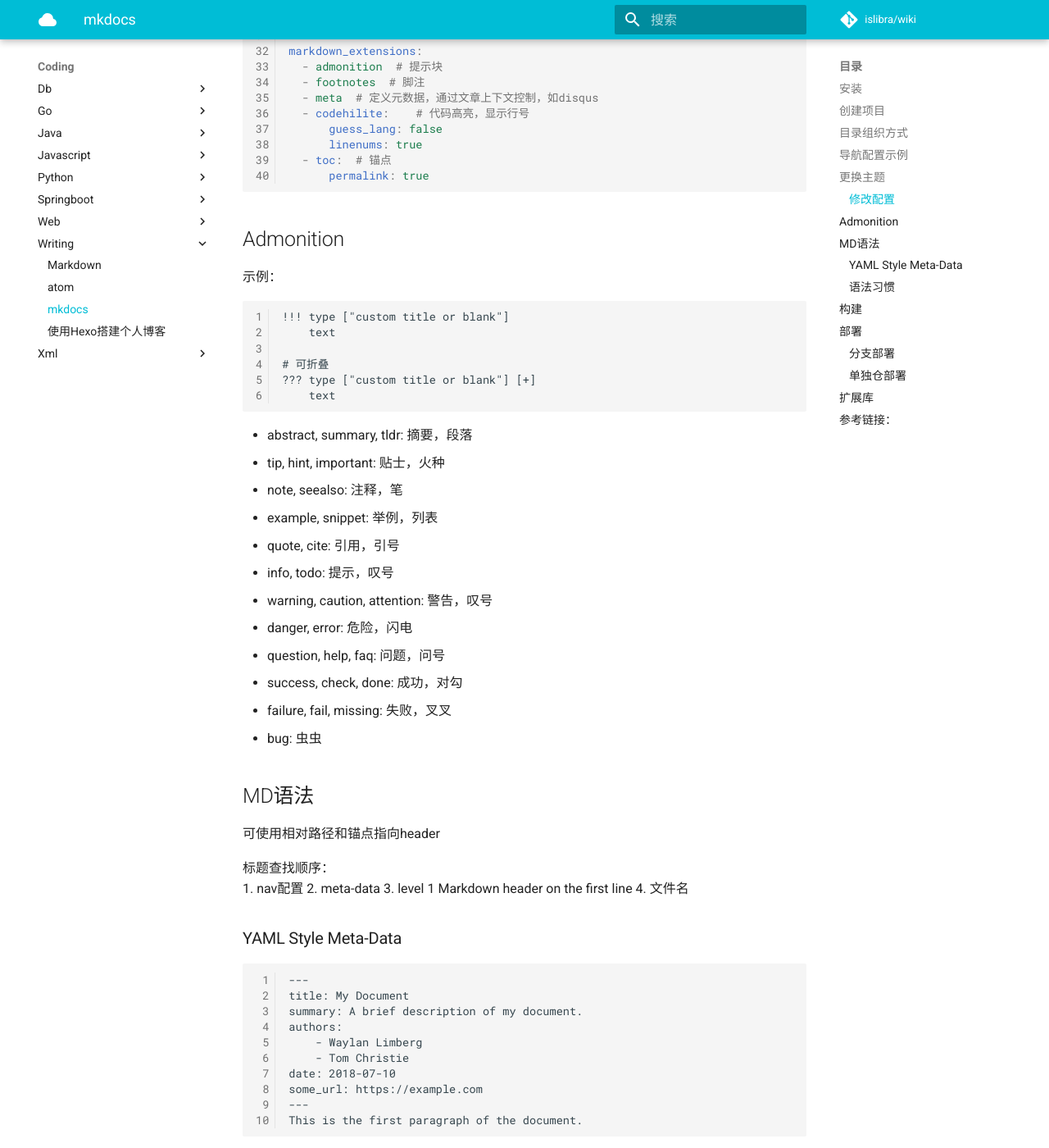
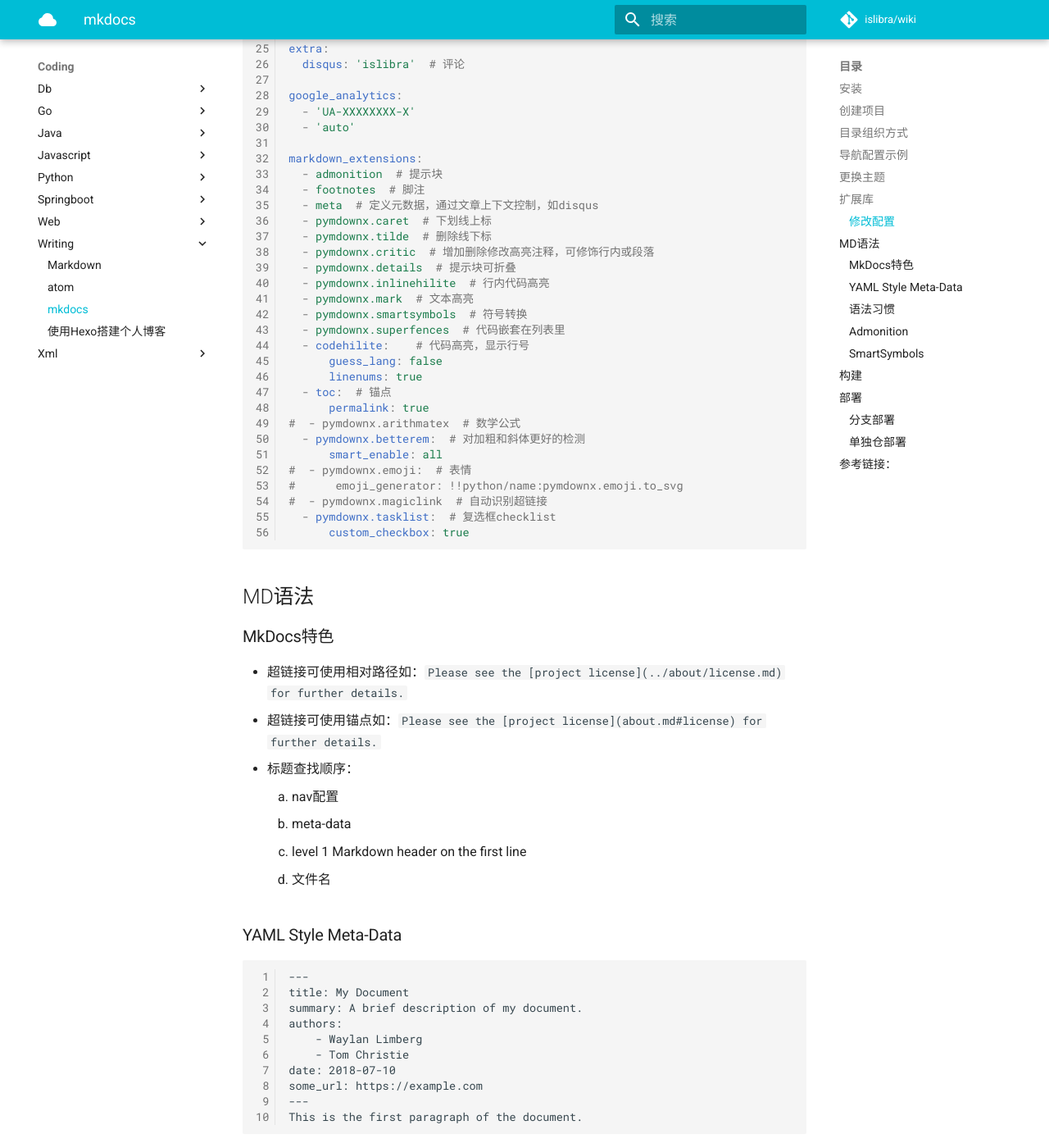
Before and after one commit to islibra/wiki, an MkDocs documentation site: the page built from docs/coding/writing/mkdocs.md, in a window 1280 px wide and 1400 px high, scrolled down 1997 px. Shown: the whole window at 82% size. Built offline with MkDocs 1.6.1 and Material for MkDocs 9.7.7, drawn with Linux system fonts in a browser that asks for light colours; comment, search, counter and statistics services are not loaded; some of the changed text lies outside the part shown.

Commit message:
Update mkdocs.md

````diff
--- a/docs/coding/writing/mkdocs.md
+++ b/docs/coding/writing/mkdocs.md
@@ -54,6 +54,12 @@ nav:
 pip install mkdocs-material
 ```
 
+## 扩展库
+
+```bash
+pip install pymdown-extensions
+```
+
 ### 修改配置
 
 ```yaml
@@ -92,48 +98,40 @@ markdown_extensions:
   - admonition  # 提示块
   - footnotes  # 脚注
   - meta  # 定义元数据，通过文章上下文控制，如disqus
+  - pymdownx.caret  # 下划线上标
+  - pymdownx.tilde  # 删除线下标
+  - pymdownx.critic  # 增加删除修改高亮注释，可修饰行内或段落
+  - pymdownx.details  # 提示块可折叠
+  - pymdownx.inlinehilite  # 行内代码高亮
+  - pymdownx.mark  # 文本高亮
+  - pymdownx.smartsymbols  # 符号转换
+  - pymdownx.superfences  # 代码嵌套在列表里
   - codehilite:    # 代码高亮，显示行号
       guess_lang: false
       linenums: true
   - toc:  # 锚点
       permalink: true
+#  - pymdownx.arithmatex  # 数学公式
+  - pymdownx.betterem:  # 对加粗和斜体更好的检测
+      smart_enable: all
+#  - pymdownx.emoji:  # 表情
+#      emoji_generator: !!python/name:pymdownx.emoji.to_svg
+#  - pymdownx.magiclink  # 自动识别超链接
+  - pymdownx.tasklist:  # 复选框checklist
+      custom_checkbox: true
 ```
-
-## Admonition
-
-示例：
-```
-!!! type ["custom title or blank"]
-    text
-
-# 可折叠
-??? type ["custom title or blank"] [+]
-    text
-```
-
-- abstract, summary, tldr: 摘要，段落
-- tip, hint, important: 贴士，火种
-- note, seealso: 注释，笔
-- example, snippet: 举例，列表
-- quote, cite: 引用，引号
-- info, todo: 提示，叹号
-- warning, caution, attention: 警告，叹号
-- danger, error: 危险，闪电
-- question, help, faq: 问题，问号
-- success, check, done: 成功，对勾
-- failure, fail, missing: 失败，叉叉
-- bug: 虫虫
-
 
 ## MD语法
 
-可使用相对路径和锚点指向header
+### MkDocs特色
 
-标题查找顺序：
-1. nav配置
-2. meta-data
-3. level 1 Markdown header on the first line
-4. 文件名
+- 超链接可使用相对路径如：`Please see the [project license](../about/license.md) for further details.`
+- 超链接可使用锚点如：`Please see the [project license](about.md#license) for further details.`
+- 标题查找顺序：
+    1. nav配置
+    2. meta-data
+    3. level 1 Markdown header on the first line
+    4. 文件名
 
 ### YAML Style Meta-Data
 
@@ -152,11 +150,7 @@ This is the first paragraph of the document.
 
 ### 语法习惯
 
-1. 使用H1做title
-2. 子级列表缩进4个空格
-3. 代码块添加tab="xxx"分组，添加hl_lines="3 4"高亮行
-4. 脚注`[^1]`，脚注可定义在任意位置，单行`[^1]: xxx`，多行每行开头4个空格，链接形式`https://xxx/#fn:1`
-5. 元数据写在H1之前如：
+1. 元数据写在H1之前如：
 ```
 hero: xxx顶部超级提示
 path: tree/master/docs/extensions源代码相对路径
@@ -165,6 +159,76 @@ disqus:空disable
 
 # H1
 ```
+1. 使用H1做title
+1. 符号参见[SmartSymbols](#smartsymbols)
+1. 文本修饰
+    - 高亮`==mark me==`, 下划线`^^Insert me^^`, 删除线`~~Delete me~~`
+    - 增加`{++add++}`, 删除`{--del--}`, 修改`{~~is~>are~~}`, 高亮`{==highlight==}`, 注释`{>>comment<<}`，可修饰行内或段落
+    - 上标`H^2^0`, `text^a\ superscript^`, 下标`CH~3~CH~2~OH`, `text~a\ subscript~`
+    - 行内代码高亮：`` `:::language mycode` `` or `` `#!language mycode` ``
+2. 一级列表使用`-`，二级列表使用`*`，三级列表使用`+`，子级列表缩进 **4** 个空格，使用复选框：`- [x] item`
+3. 代码块添加`tab="xxx"`分组，添加`hl_lines="3 4"`高亮行
+    - 嵌套在列表中
+    ```
+    - list1
+        - sublist1
+        ```
+        code
+        ```
+        - sublist2
+    - list2
+    ```
+1. 表格
+```
+First Header | Second Header | Third Header
+:----------- |:-------------:| -----------:
+Left         | Center        | Right
+```
+1. 提示块参见[Admonition](#admonition)
+4. 脚注`[^1]`，脚注可定义在任意位置，单行`[^1]: xxx`，多行每行开头4个空格，链接形式`https://xxx/#fn:1`
+
+
+### Admonition
+
+示例：
+```
+!!! type ["custom title or blank"]
+    text
+
+# 可折叠，+默认打开
+???[+] type ["custom title or blank"]
+    text
+```
+
+- abstract, summary, tldr: 摘要，段落
+- tip, hint, important: 贴士，火种
+- note, seealso: 注释，笔
+- example, snippet: 举例，列表
+- quote, cite: 引用，引号
+- info, todo: 提示，叹号
+- warning, caution, attention: 警告，叹号
+- danger, error: 危险，闪电
+- question, help, faq: 问题，问号
+- success, check, done: 成功，对勾
+- failure, fail, missing: 失败，叉叉
+- bug: 虫虫
+
+### SmartSymbols
+
+Markdown       | Result
+-------------- |--------
+`(tm)`         | (tm)
+`(c)`          | (c)
+`(r)`          | (r)
+`c/o`          | c/o
+`+/-`          | +/-
+`-->`          | -->
+`<--`          | <--
+`<-->`         | <-->
+`=/=`          | =/=
+`1/4, etc.`    | 1/4, etc.
+`1st 2nd etc.` | 1st 2nd etc.
+
 
 ## 构建
 
@@ -189,12 +253,6 @@ cd ../orgname.github.io/  # 切换到仓目录
 mkdocs gh-deploy --config-file ../my-project/mkdocs.yml --remote-branch master
 ```
 
-## 扩展库
-
-```bash
-pip install pymdown-extensions
-```
-
 
 ## 参考链接：
 
````
